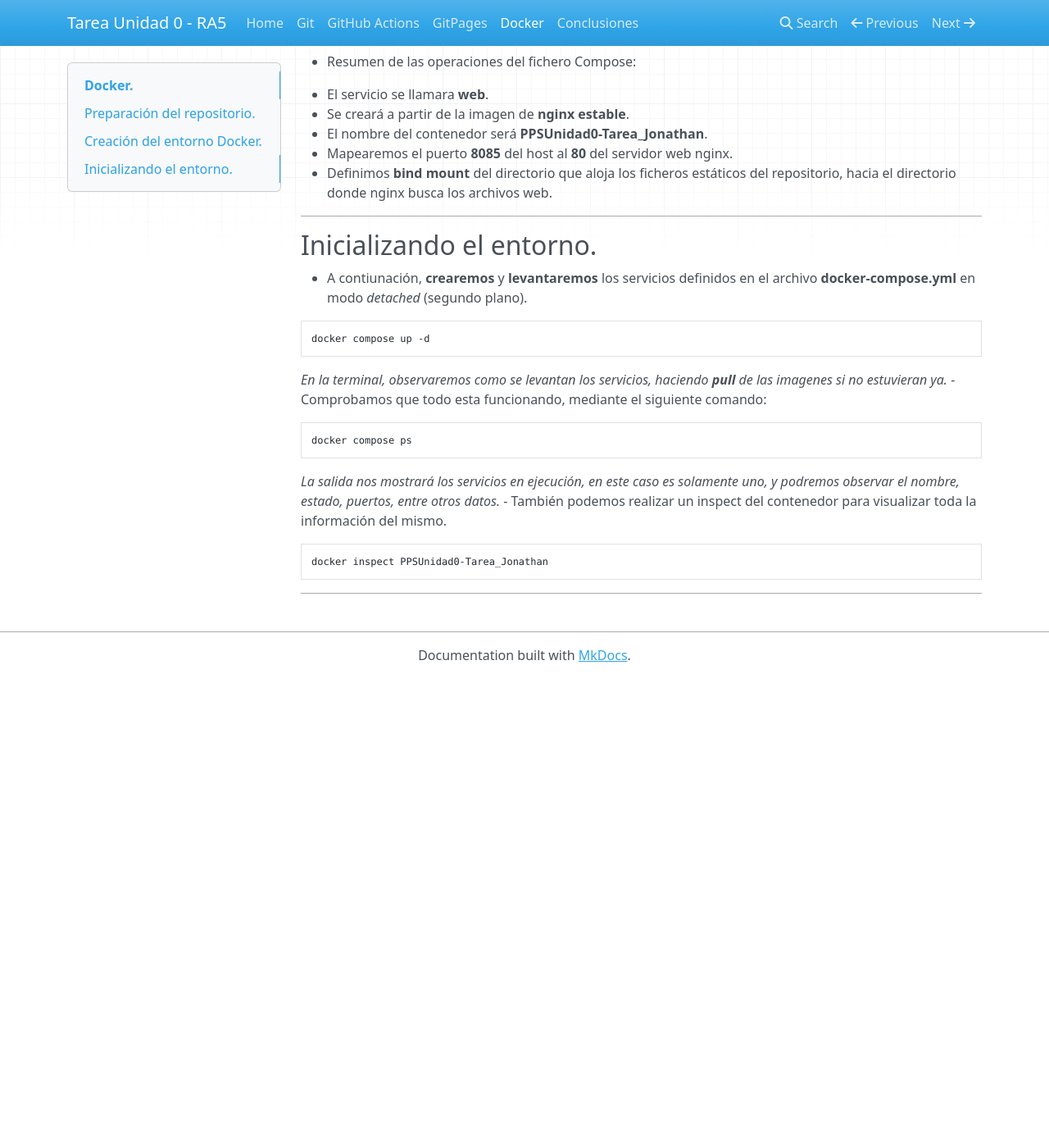
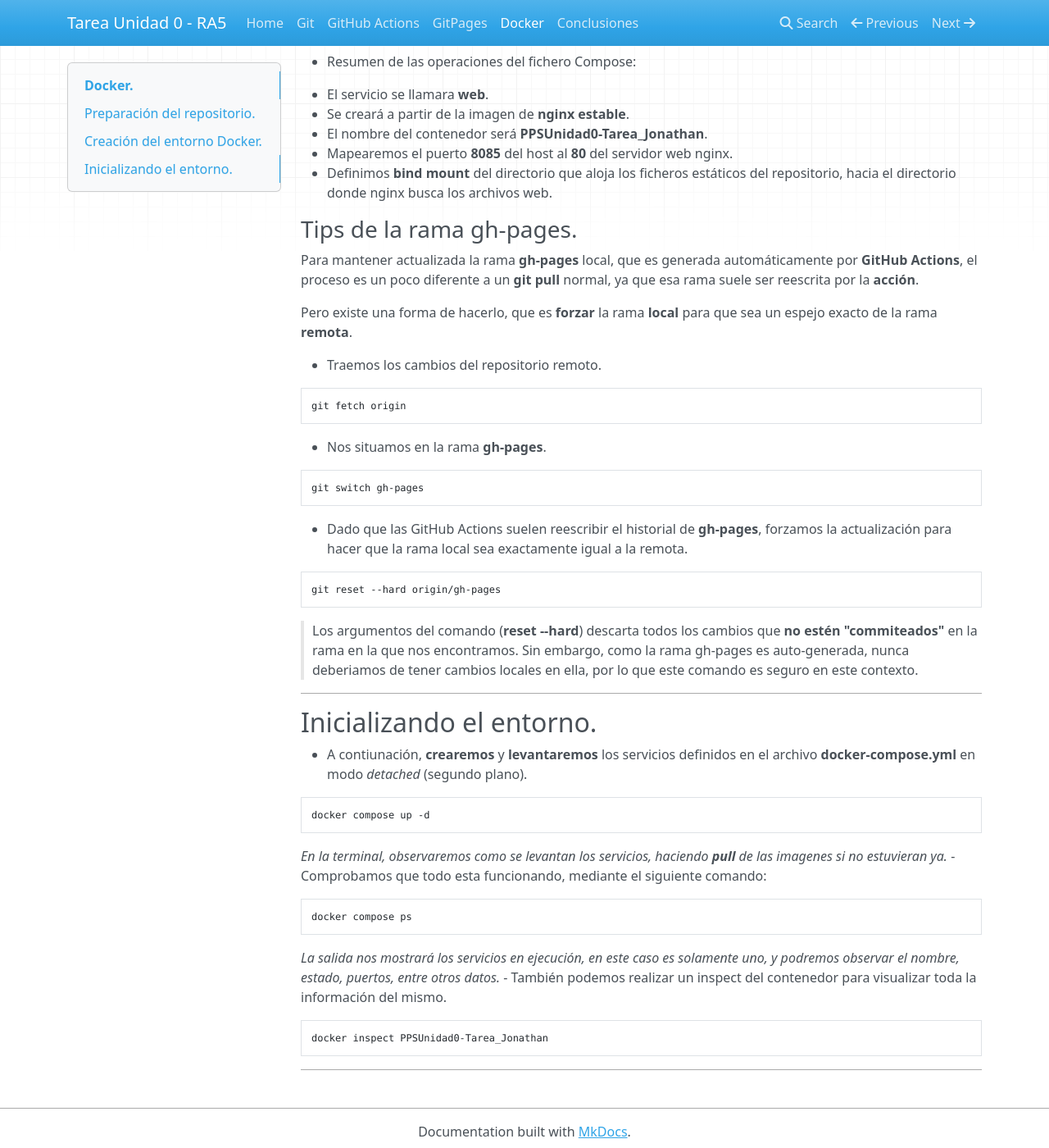
Before and after one commit to johnnbs33/PPS-Unidad0-Tarea-Jonathan, an MkDocs documentation site: the page built from docs/docker.md, in a window 1280 px wide and 1400 px high, scrolled down 1148 px. Shown: the whole window at 82% size. Built offline with MkDocs 1.6.1, drawn with Linux system fonts in a browser that asks for light colours; nearby versions of some CDN libraries; before the commit the page ends 1975 px from its top, so only the background shows below that; some of the changed text lies outside the part shown.

Commit message:
Modificación de la documentación Markdown

````diff
--- a/docs/docker.md
+++ b/docs/docker.md
@@ -1,6 +1,7 @@
 # Docker.
 1. [Preparación del del repositorio.](#Preparación-del-repositorio)
 2. [Creación del entorno Docker.](#Creación-del-entorno-Docker)
+   2.1. [Rama gh-pages.](#Tips-de-la-rama-gh-pages)
 3. [Iniciando el entorno](#Inicializando-el-entorno)
 ---
 
@@ -51,6 +52,25 @@ services:
   - Mapearemos el puerto **8085** del host al **80** del servidor web nginx.
   - Definimos **bind mount** del directorio que aloja los ficheros estáticos del repositorio, hacia el directorio donde nginx busca los archivos web.
 
+### Tips de la rama gh-pages.
+Para mantener actualizada la rama **gh-pages** local, que es generada automáticamente por **GitHub Actions**, el proceso es un poco diferente a un **git pull** normal, ya que esa rama suele ser reescrita por la **acción**.
+
+Pero existe una forma de hacerlo, que es **forzar** la rama **local** para que sea un espejo exacto de la rama **remota**.
+
+- Traemos los cambios del repositorio remoto.
+```bash
+git fetch origin
+```
+- Nos situamos en la rama **gh-pages**.
+```bash
+git switch gh-pages
+```
+- Dado que las GitHub Actions suelen reescribir el historial de **gh-pages**, forzamos la actualización para hacer que la rama local sea exactamente igual a la remota.
+```bash
+git reset --hard origin/gh-pages
+```
+> Los argumentos del comando (**reset --hard**) descarta todos los cambios que **no estén "commiteados"** en la rama en la que nos encontramos. Sin embargo, como la rama gh-pages es auto-generada, nunca deberiamos de tener cambios locales en ella, por lo que este comando es seguro en este contexto.
+
 ---
 
 ## Inicializando el entorno.
@@ -68,5 +88,4 @@ docker compose ps
 ```bash
 docker inspect PPSUnidad0-Tarea_Jonathan
 ```
-
 ---
````
Also changed, not shown: other parts of docs/docker.md (+1 -1 lines).
